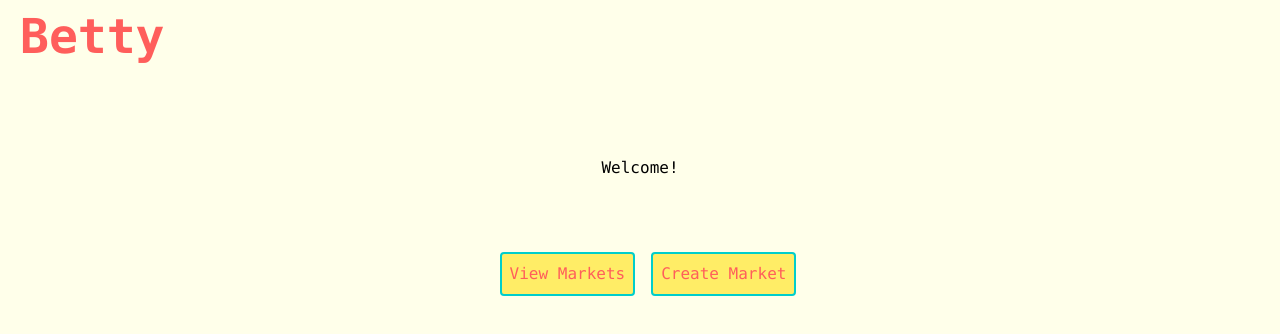
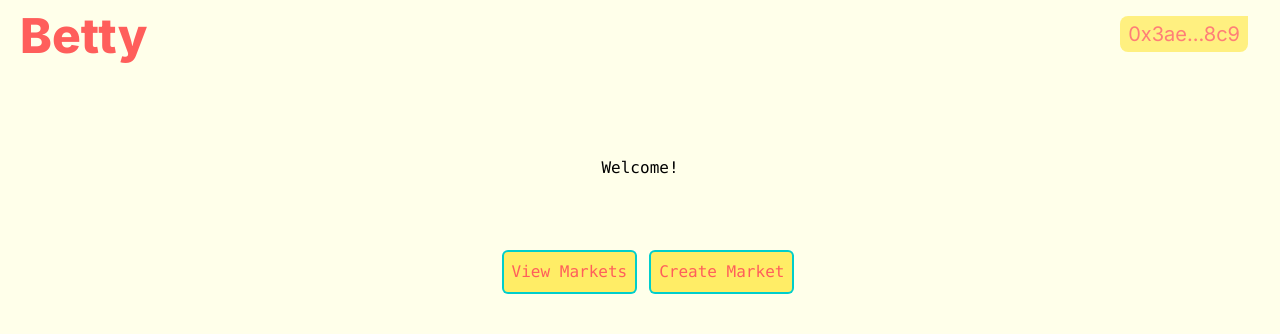
Before and after one commit to jakemcm8/autobooks, a Next.js app: page / in a window 1280 px wide. Shown: the top 334 px of the page. Built offline with nearby package versions, Linux system fonts and the light colour scheme.

Commit message:
added content and styling

```diff
--- /dev/null
+++ b/src/app/components/profileDropdown.jsx
@@ -0,0 +1,20 @@
+import Link from 'next/link'
+
+export default function ProfileDropdown () {
+  return (
+    <div className="group text-right">
+      <Link href="/portfolio" className="bg-[#FFED66] text-[#FF5E5B] rounded-tl-lg rounded-b-lg opacity-80  py-1 px-2 top-0 mt-4 mr-8 right-0 text-xl z-10 fixed group-hover:border-2 group-hover:border-[#00CECB]">0x3ae...8c9</Link>
+      <div className="hidden group-hover:block bg-[#FFED66] border-2 border-[#00CECB] p-8 rounded-tl-lg rounded-b-lg absolute w-64 right-0 top-0 mt-[17px] mr-[32px] z-5">
+        <div className="relative mt-4 grid gap-2">
+          <div>
+            <Link href="/portfolio" className="hover:border-2 hover:border-[#00CECB] rounded-lg py-1 px-6 hover:text-[#00CECB] text-[#FF5E5B]">Profile</Link>
+          </div>
+          <div>
+            <Link href="/" className="hover:border-2 hover:border-[#00CECB] hover:text-[#00CECB] text-[#FF5E5B] rounded-lg py-1 px-6">Settings</Link>
+          </div>
+        </div>
+      </div>
+    </div>
+
+  )
+}
--- a/src/app/create_market/page.js
+++ b/src/app/create_market/page.js
@@ -1,5 +1,10 @@
+import Link from 'next/link'
+
 export default function Page () {
   return (
-    <h1>Want to place a bet?</h1>
+    <div className='bg-[#FFFFEA] fixed bg-cover overflow-auto h-full w-full'>
+      <Link href=".."className="text-5xl font-extrabold text-[#FF5E5B] flex justify-start pl-5 pt-3">Betty</Link>
+      <h1>Want to place a bet?</h1>
+    </div>
   )
 }
--- a/src/app/current_markets/page.js
+++ b/src/app/current_markets/page.js
@@ -1,5 +1,11 @@
+import Link from 'next/link'
+
 export default function Page () {
   return (
-    <h1>Markets</h1>
+    <div className='bg-[#FFFFEA] fixed bg-cover overflow-auto h-full w-full'>
+      <Link href=".."className="text-5xl font-extrabold text-[#FF5E5B] flex justify-start pl-5 pt-3">Betty</Link>
+      <h1>Markets</h1>
+    </div>
+
   )
 }
--- a/src/app/page.js
+++ b/src/app/page.js
@@ -1,14 +1,18 @@
 import Link from 'next/link'
+import ProfileDropdown from './components/profileDropdown.jsx'
 
 export default function Home() {
   return (
-  <div className='bg-[#FFFFEA] fixed bg-cover overflow-auto h-full w-full font-mono'>
+  <div className='bg-[#FFFFEA] fixed bg-cover overflow-auto h-full w-full'>
     <h1 className="text-5xl font-extrabold text-[#FF5E5B] flex justify-start pl-5 pt-3">Betty</h1>
-    <div className="w-full mt-24 fixed flex justify-center space-x-4">
+    <div>
+      <ProfileDropdown />
+    </div>
+    <div className="w-full mt-24 fixed flex justify-center space-x-4 font-mono">
       <h2>Welcome!</h2>
       <div className="w-full mt-24 fixed flex justify-center space-x-4">
-        <Link href="/current_markets" className="border-[#00CECB] bg-[#FFED66] text-[#FF5E5B] border-2 rounded p-2">View Markets</Link>
-        <Link href="/create_market" className="border-[#00CECB] bg-[#FFED66] text-[#FF5E5B] border-2 rounded p-2">Create Market</Link>
+        <Link href="/current_markets" className="ring-[#00CECB]  bg-[#FFED66] hover:bg-[#fce958] hover:ring-[3px] text-[#FF5E5B] ring-2 rounded p-2">View Markets</Link>
+        <Link href="/create_market" className="ring-[#00CECB] bg-[#FFED66] hover:bg-[#fce958] hover:ring-[3px] text-[#FF5E5B] ring-2 rounded p-2">Create Market</Link>
       </div>
     </div>
 
```
